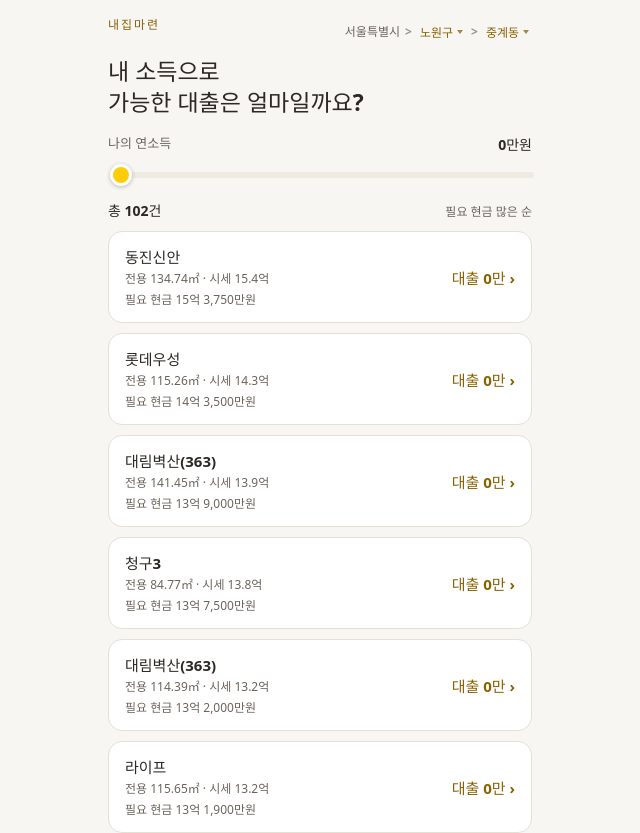
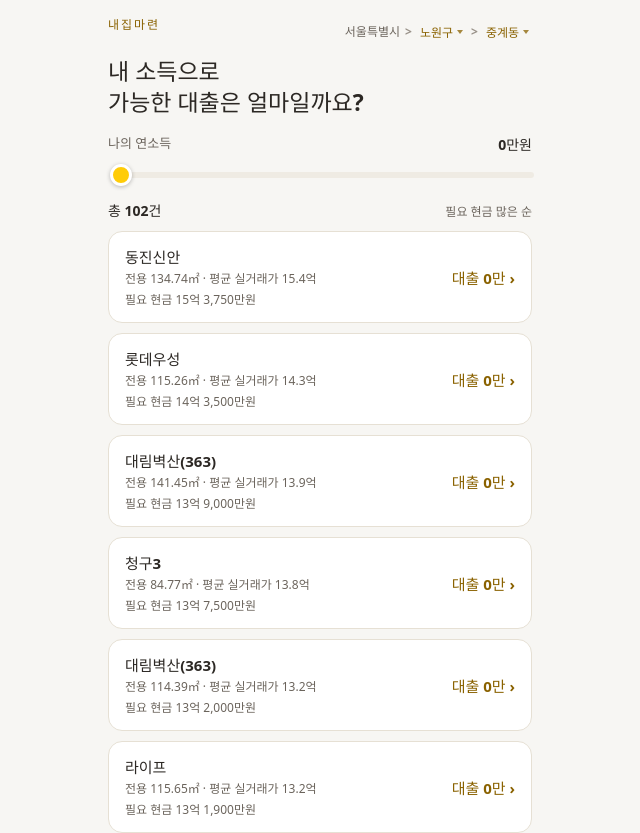
Before and after one commit to justdoitjun/loan, a React (Vite) app: page / in a window 1280 px wide. Shown: the top 833 px of the page, without its empty margins (320-960 px from the left). Built offline with nearby package versions, Linux system fonts and the light colour scheme.

Commit message:
chore: typos

```diff
--- a/src/App.jsx
+++ b/src/App.jsx
@@ -121,7 +121,7 @@
             <button key={r.id} onClick={() => setIncomeAsk(r)} style={listItem}>
               <div>
                 <div style={{ fontSize: 15, color: C.ink, fontWeight: 700 }}>{r.name}</div>
-                <div style={{ fontSize: 12, color: C.inkSoft, marginTop: 2 }}>전용 {r.areaM2}㎡ · 시세 {eok(r.price)}</div>
+                <div style={{ fontSize: 12, color: C.inkSoft, marginTop: 2 }}>전용 {r.areaM2}㎡ · 평균 실거래가 {eok(r.price)}</div>
                 <div style={{ fontSize: 12, color: C.inkSoft, marginTop: 3 }}>필요 현금 {won(r.cashNeeded)}원</div>
               </div>
               <span style={{ fontSize: 15, color: C.greenDeep, fontWeight: 800, textAlign: "right", flex: "0 0 auto" }}>
```
